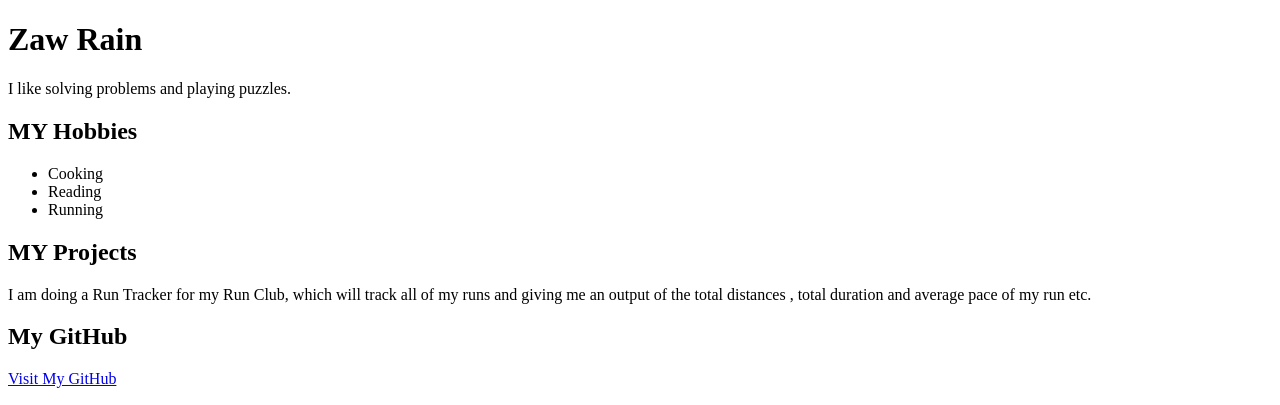
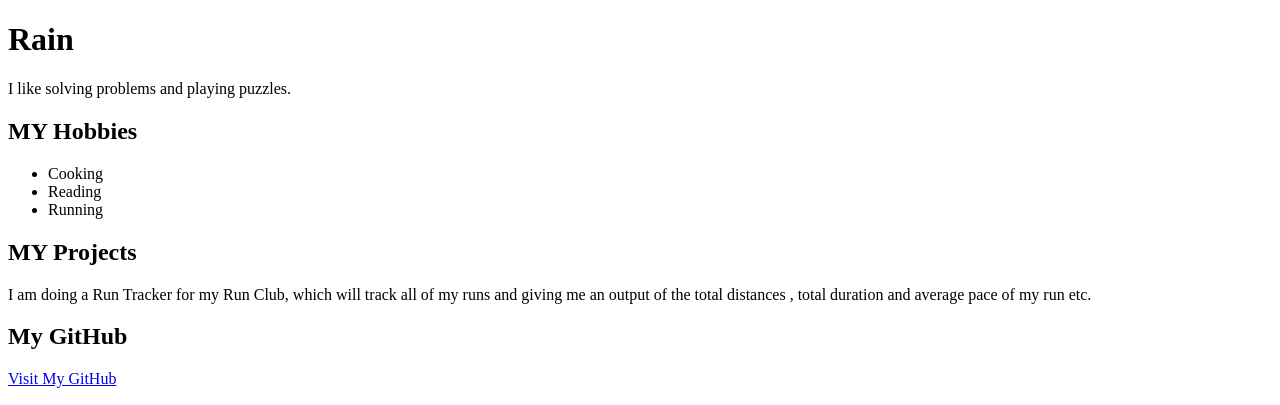
Before and after one commit to lahpairain/my-first-website, a plain HTML site: page index.html in a window 1280 px wide. Shown: the top 405 px of the page. Drawn offline with Linux system fonts and the light colour scheme.

Commit message:
Update my Web

```diff
--- a/index.html
+++ b/index.html
@@ -7,7 +7,7 @@
     </head>
     <body>
         <h1>
-            Zaw Rain
+            Rain
         </h1>
          <p>
             I like solving problems and playing puzzles.
```
